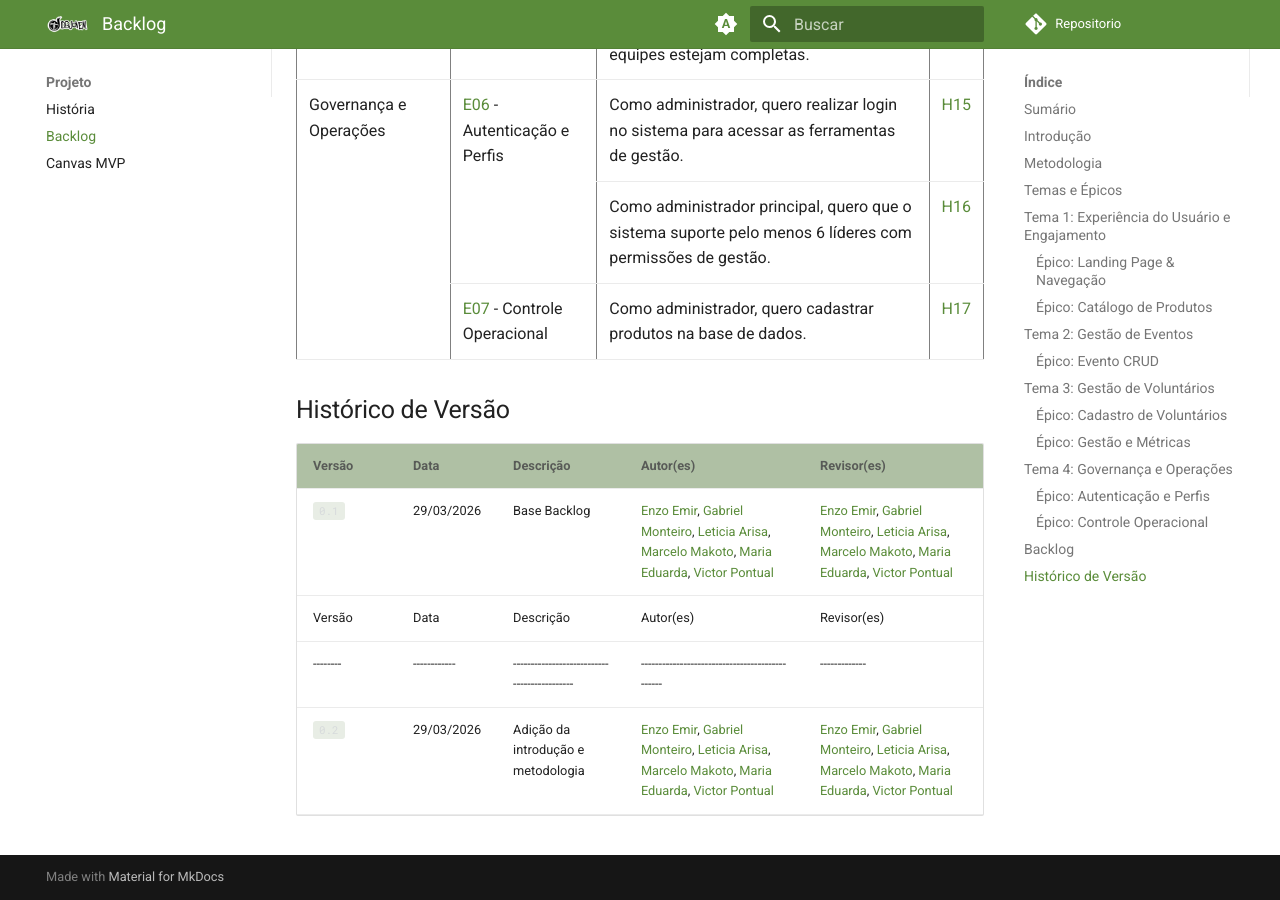
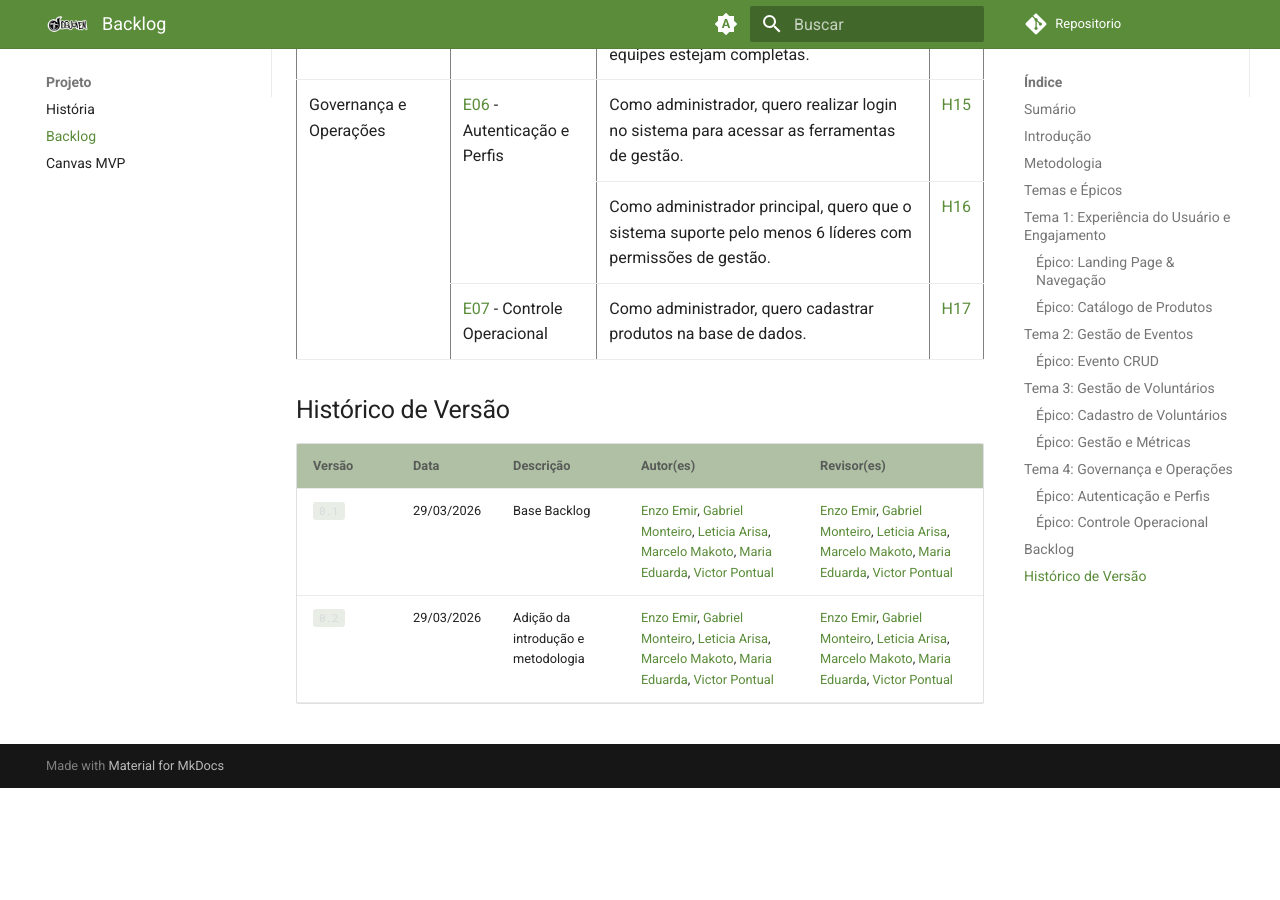
Before and after one commit to EnzoEmir/IDB_JOVEM_DOC, an MkDocs documentation site: the page built from docs/projeto/backlog_novo.md, in a window 1280 px wide and 900 px high, scrolled down 6113 px. Built offline with MkDocs 1.6.1 and Material for MkDocs 9.7.7, drawn with Linux system fonts in a browser that asks for light colours; comment, search, counter and statistics services are not loaded; after the commit the page ends 6901 px from its top, so only the background shows below that.

Commit message:
fix: histórico de versão backlog

```diff
--- a/docs/projeto/backlog_novo.md
+++ b/docs/projeto/backlog_novo.md
@@ -281,6 +281,4 @@ Focado na segurança e acessos administrativos.
 | Versão | Data       | Descrição                                 | Autor(es)                                     | Revisor(es) |
 |--------|------------|--------------------------------------------|-----------------------------------------------|-------------|
 | `0.1`    | 29/03/2026 | Base Backlog |[Enzo Emir](https://github.com/EnzoEmir), [Gabriel Monteiro](https://github.com/GabrielSMonteiro), [Leticia Arisa](https://github.com/Leticia-Arisa-K-Higa), [Marcelo Makoto](https://github.com/MM4K), [Maria Eduarda](https://github.com/dudaa28), [Victor Pontual](https://github.com/VictorPontual) | [Enzo Emir](https://github.com/EnzoEmir), [Gabriel Monteiro](https://github.com/GabrielSMonteiro), [Leticia Arisa](https://github.com/Leticia-Arisa-K-Higa), [Marcelo Makoto](https://github.com/MM4K), [Maria Eduarda](https://github.com/dudaa28), [Victor Pontual](https://github.com/VictorPontual) |
-| Versão | Data       | Descrição                                 | Autor(es)                                     | Revisor(es) |
-|--------|------------|--------------------------------------------|-----------------------------------------------|-------------|
 | `0.2`    | 29/03/2026 | Adição da introdução e metodologia |[Enzo Emir](https://github.com/EnzoEmir), [Gabriel Monteiro](https://github.com/GabrielSMonteiro), [Leticia Arisa](https://github.com/Leticia-Arisa-K-Higa), [Marcelo Makoto](https://github.com/MM4K), [Maria Eduarda](https://github.com/dudaa28), [Victor Pontual](https://github.com/VictorPontual) | [Enzo Emir](https://github.com/EnzoEmir), [Gabriel Monteiro](https://github.com/GabrielSMonteiro), [Leticia Arisa](https://github.com/Leticia-Arisa-K-Higa), [Marcelo Makoto](https://github.com/MM4K), [Maria Eduarda](https://github.com/dudaa28), [Victor Pontual](https://github.com/VictorPontual) |
```
